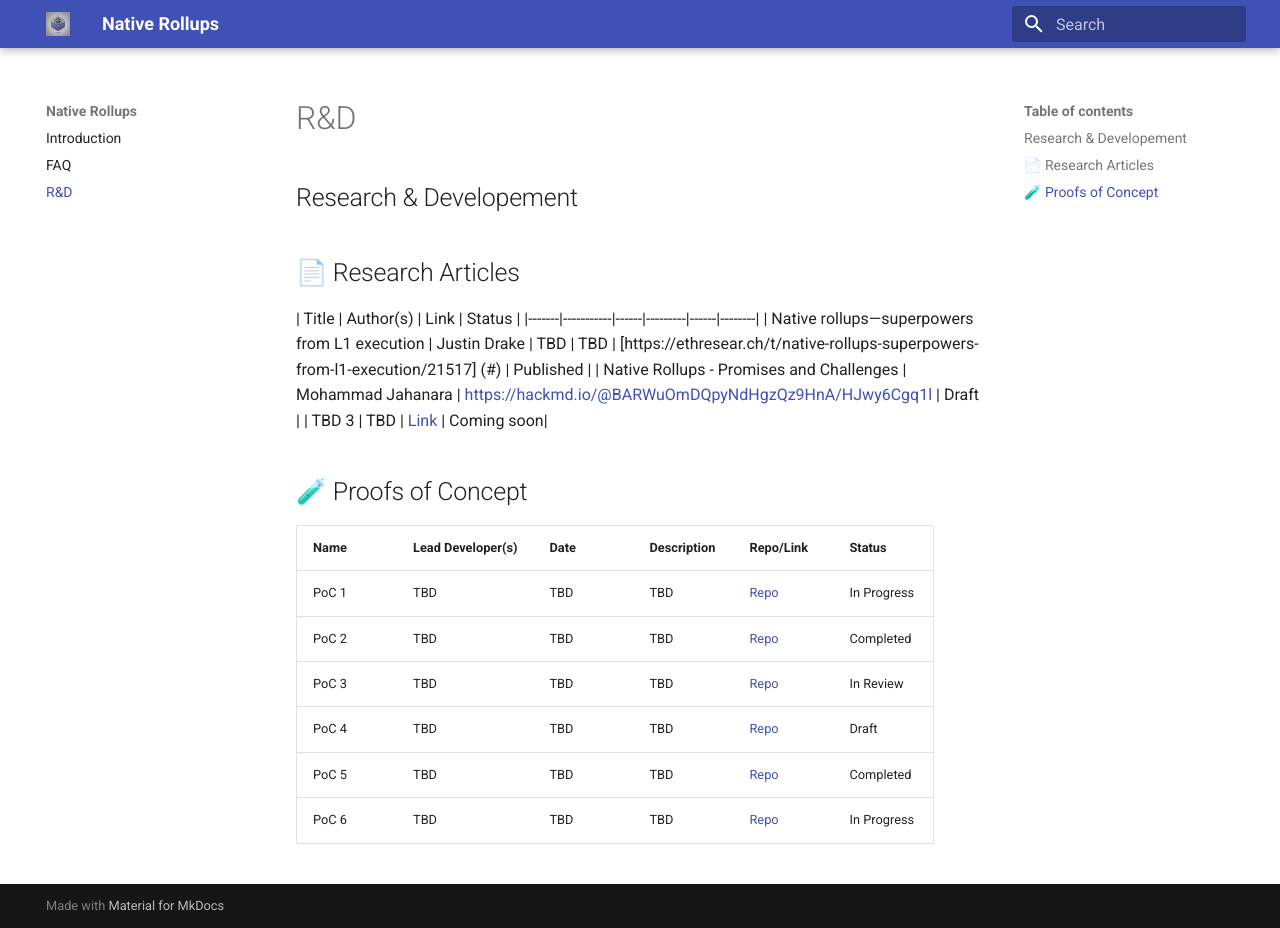
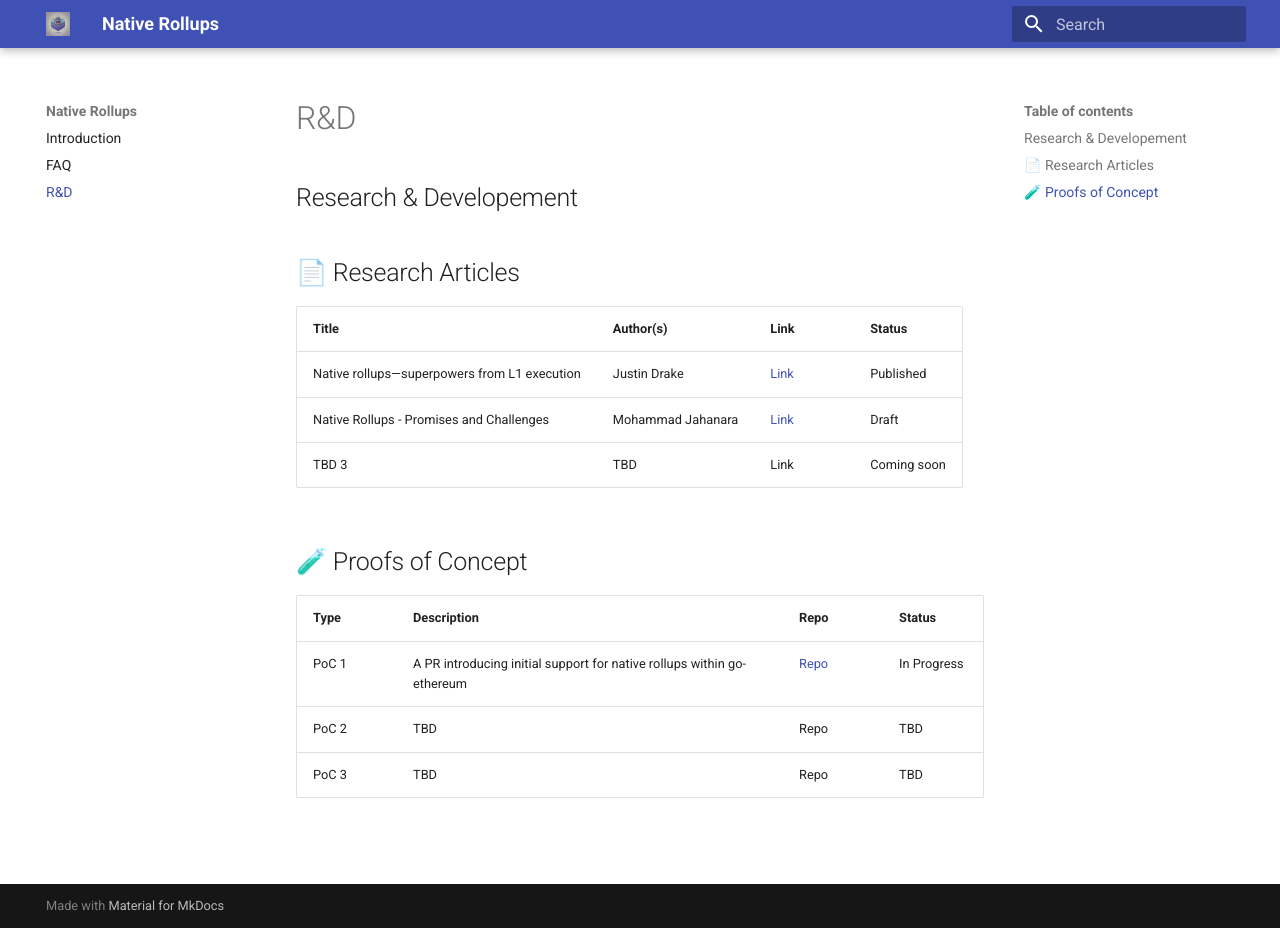
Before and after one commit to cspannos/native-rollups-website, an MkDocs documentation site: the page built from docs/b_research.md, in a window 1280 px wide and 928 px high. Built offline with MkDocs 1.6.1 and Material for MkDocs 9.7.7, drawn with Linux system fonts in a browser that asks for light colours.

Commit message:
update tables

```diff
--- a/docs/b_research.md
+++ b/docs/b_research.md
@@ -5,20 +5,17 @@
 ## 📄 Research Articles
 
 | Title | Author(s) | Link | Status |
-|-------|-----------|------|---------|------|--------|
-| Native rollups—superpowers from L1 execution | Justin Drake | TBD  | TBD     | [https://ethresear.ch/t/native-rollups-superpowers-from-l1-execution/21517] (#) | Published |
-| Native Rollups - Promises and Challenges | Mohammad Jahanara | [https://hackmd.io/@BARWuOmDQpyNdHgzQz9HnA/HJwy6Cgq1l](#) | Draft |
-| TBD 3 | TBD  | [Link](#) | Coming soon|
+|-------|-----------|------|--------|
+| Native rollups—superpowers from L1 execution | Justin Drake  | [Link](https://ethresear.ch/t/native-rollups-superpowers-from-l1-execution/21517) | Published |
+| Native Rollups - Promises and Challenges | Mohammad Jahanara | [Link](https://hackmd.io/@BARWuOmDQpyNdHgzQz9HnA/HJwy6Cgq1l) | Draft |
+| TBD 3 | TBD  | Link | Coming soon |
 
 
 
 ## 🧪 Proofs of Concept
 
-| Name | Lead Developer(s) | Date | Description | Repo/Link | Status |
-|------|--------------------|------|-------------|-----------|--------|
-| PoC 1 | TBD | TBD | TBD | [Repo](#) | In Progress |
-| PoC 2 | TBD | TBD | TBD | [Repo](#) | Completed |
-| PoC 3 | TBD | TBD | TBD | [Repo](#) | In Review |
-| PoC 4 | TBD | TBD | TBD | [Repo](#) | Draft |
-| PoC 5 | TBD | TBD | TBD | [Repo](#) | Completed |
-| PoC 6 | TBD | TBD | TBD | [Repo](#) | In Progress |
+| Type | Description | Repo | Status |
+|------|-------------|-----------|--------|
+| PoC 1 | A PR introducing initial support for native rollups within go-ethereum | [Repo](https://github.com/native-rollups/go-ethereum/pull/1) | In Progress |
+| PoC 2 | TBD | Repo | TBD |
+| PoC 3 | TBD | Repo | TBD |
```
